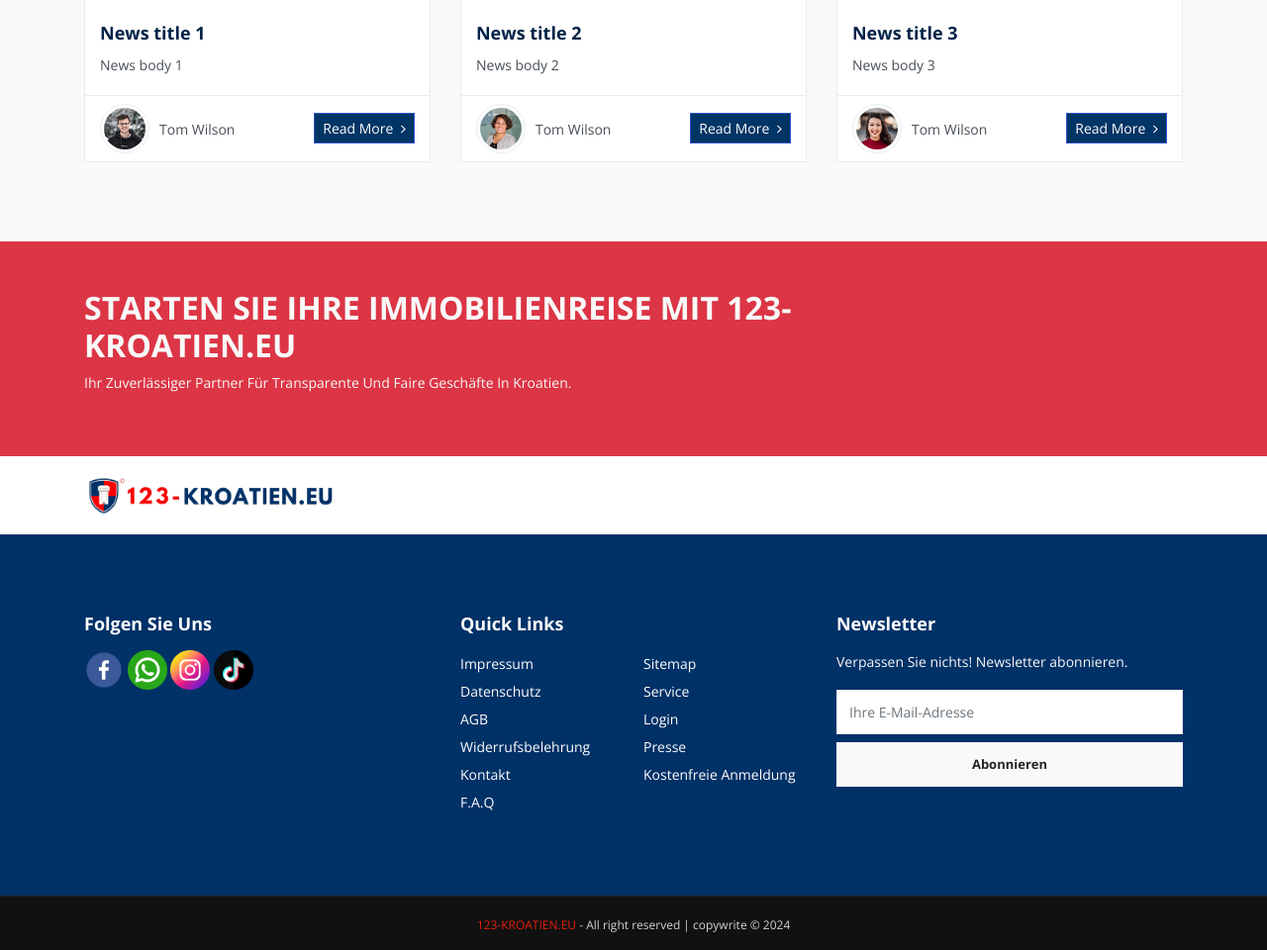
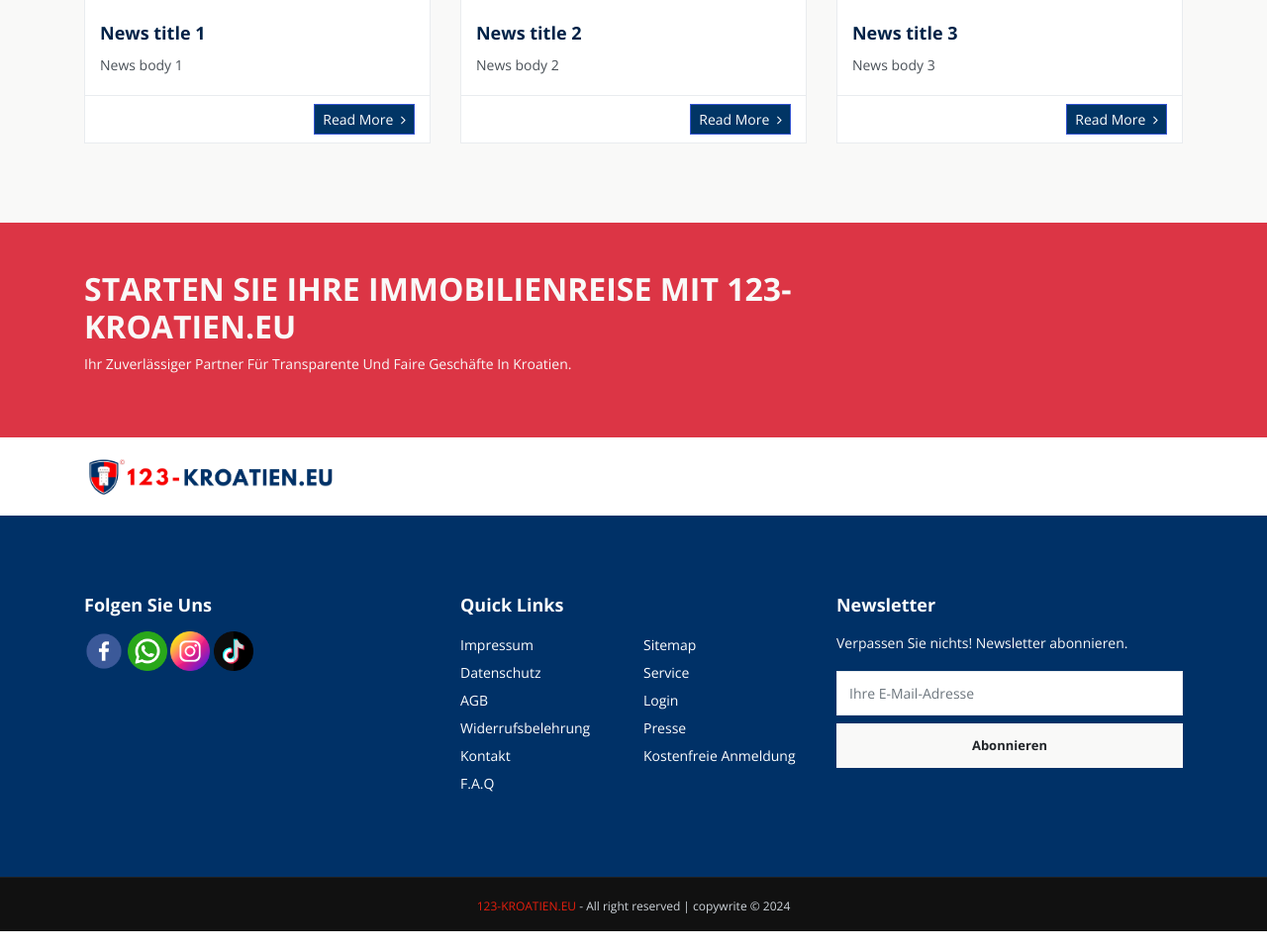
Before and after one commit to zh10only1/real-estate-django, a Django app: page / in a window 1280 px wide. Shown: the part 4068-5028 px from the top of the page at 99% size. Run offline with Django 3.2, Linux system fonts and the light colour scheme; a user stored in the database is signed in; data comes from the database, SQL or seed files in the repository; parts of the project's set-up code (start-up, migrations or seed data) failed here and were passed over; some libraries are stand-ins or nearby versions.

Commit message:
Dummy name removed from blogs

```diff
--- a/templates/main/home.html
+++ b/templates/main/home.html
@@ -1233,17 +1233,6 @@
                             </p>
                         </div>
                         <div class="card__image-footer">
-                            <figure>
-                                <img src="{% static 'images/p2.png' %}" alt="" class="img-fluid rounded-circle">
-                            </figure>
-                            <ul class="list-inline my-auto">
-                                <li class="list-inline-item ">
-                                    <a href="#">
-                                        tom wilson
-                                    </a>
-
-                                </li>
-                            </ul>
                             <ul class="list-inline my-auto ml-auto">
                                 <li class="list-inline-item ">
                                     <a href="{% url 'main:blog-single-1' %}" class="btn btn-sm btn-primary bg-logo2"><small
@@ -1274,7 +1263,7 @@
 
                         </div>
                         <div class="card__image-footer">
-                            <figure>
+                            {% comment %} <figure>
                                 <img src="{% static 'images/p4.png' %}" alt="" class="img-fluid rounded-circle">
                             </figure>
                             <ul class="list-inline my-auto">
@@ -1285,7 +1274,7 @@
 
                                 </li>
 
-                            </ul>
+                            </ul> {% endcomment %}
                             <ul class="list-inline my-auto ml-auto">
                                 <li class="list-inline-item">
                                     <a href="{% url 'main:blog-single-2' %}" class="btn btn-sm btn-primary bg-logo2"><small class="text-white ">{% trans 'read more' %} <i
@@ -1314,7 +1303,7 @@
                             </p>
                         </div>
                         <div class="card__image-footer">
-                            <figure>
+                            {% comment %} <figure>
                                 <img src="{% static 'images/p6.png' %}" alt="" class="img-fluid rounded-circle">
                             </figure>
                             <ul class="list-inline  my-auto">
@@ -1323,7 +1312,7 @@
                                         tom wilson
                                     </a>
                                 </li>
-                            </ul>
+                            </ul> {% endcomment %}
                             <ul class="list-inline  my-auto ml-auto">
                                 <li class="list-inline-item">
                                     <a href="{% url 'main:blog-single-3' %}" class="btn btn-sm btn-primary bg-logo2"><small class="text-white">{% trans 'read more' %} <i
```
